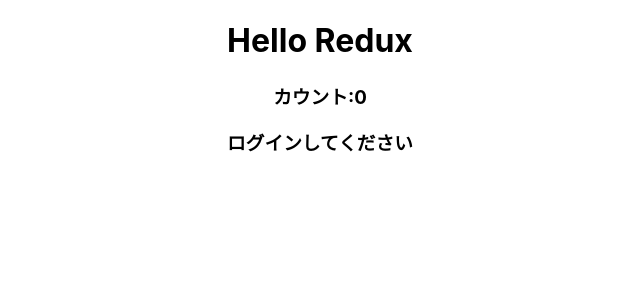
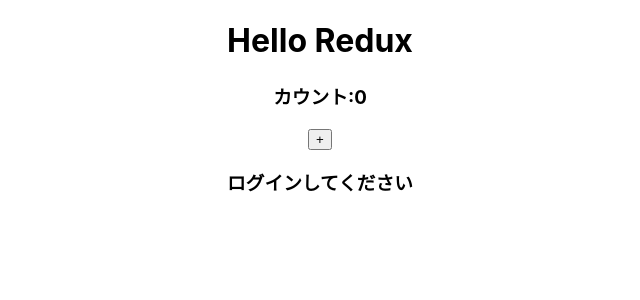
Before and after one commit to kodaishiotsuki/first-resux-app, a React (Create React App) app: page / in a window 1280 px wide. Shown: the top 300 px of the page, without its empty margins (320-960 px from the left). Built offline with nearby package versions, Linux system fonts and the light colour scheme.

Commit message:
状態更新のためのUI作成

```diff
--- a/src/App.js
+++ b/src/App.js
@@ -1,15 +1,18 @@
 import "./App.css";
-import { useSelector } from "react-redux";
+import { useSelector, useDispatch } from "react-redux";
 
 function App() {
   //counterにアクセス
   const counter = useSelector((state) => state.counter);
   const isLogin = useSelector((state) => state.isLogin);
+  //dispatch
+  const dispatch = useDispatch();
 
   return (
     <div className="App">
       <h1>Hello Redux</h1>
       <h3>カウント:{counter}</h3>
+      <button onClick={() => dispatch()}> + </button>
       {isLogin ? <h3>ログイン成功</h3> : <h3>ログインしてください</h3>}
     </div>
   );
```
Also changed, not shown: src/actions/index.js (added).
